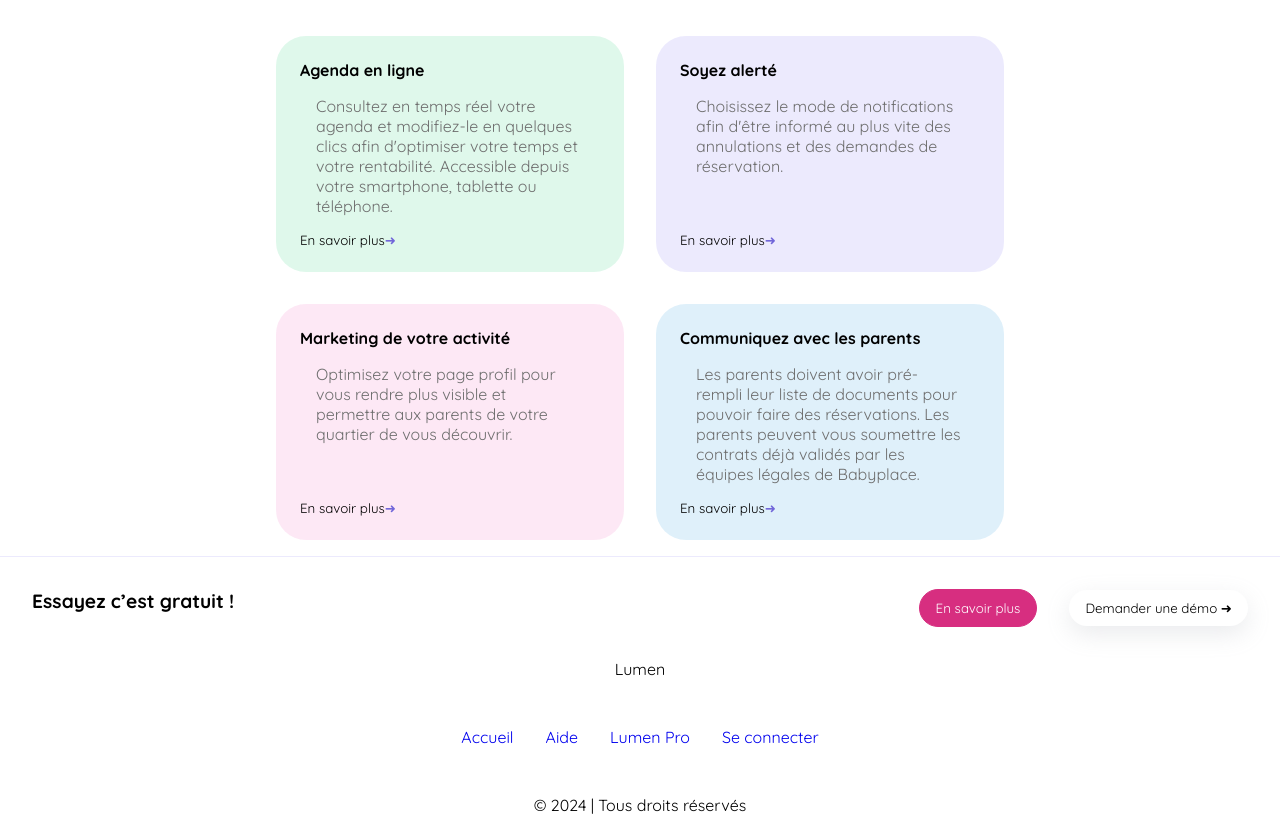
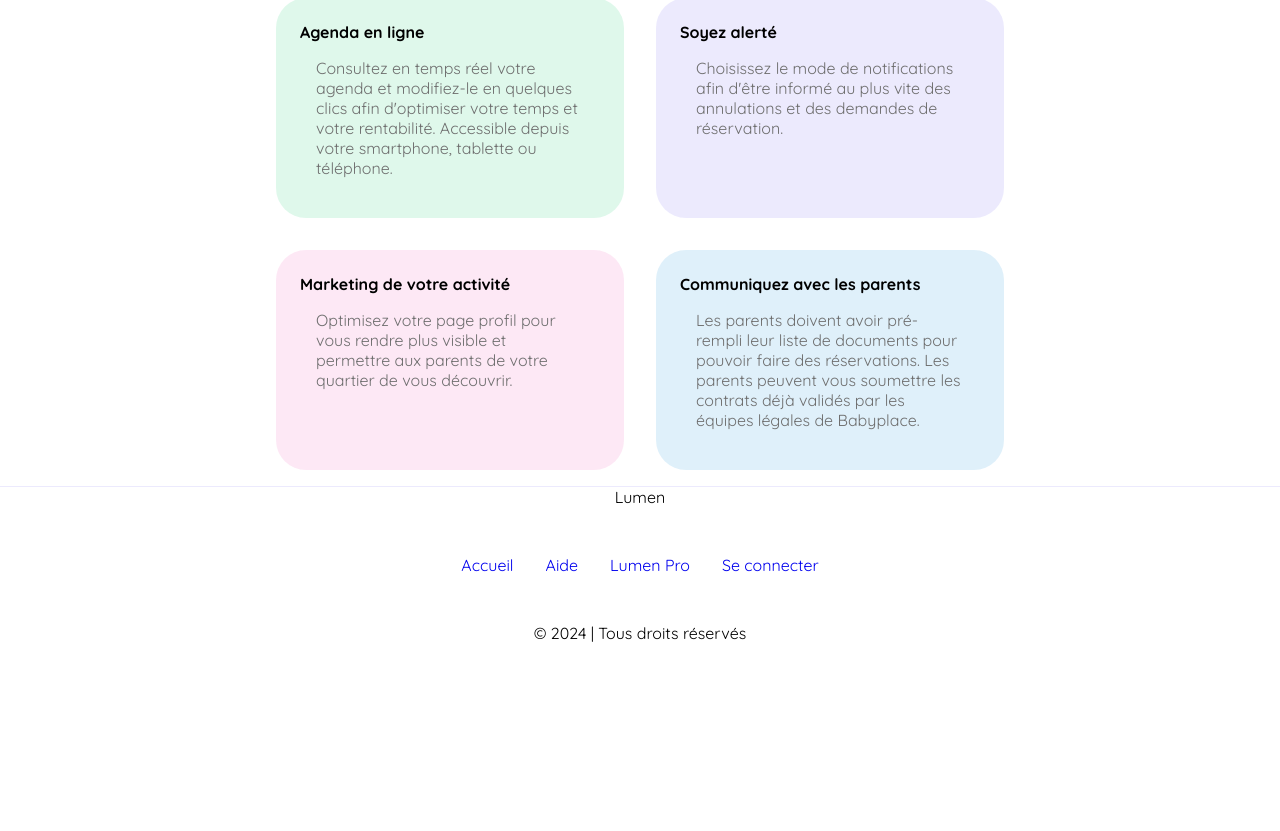
Before and after one commit to WildCodeSchool-2024-02/toulouse-babyplace, a React (Vite) app in the folder client/: page / in a window 1280 px wide. Shown: the part 815-1646 px from the top of the page. After the commit the page ends 1474 px from the top, so only its background shows below. Built offline with nearby package versions, Linux system fonts and the light colour scheme; a web font is replaced by a local one.

Commit message:
feat: deconnexion done

```diff
--- a/client/src/App.jsx
+++ b/client/src/App.jsx
@@ -24,7 +24,6 @@ function App() {
                 <li>Communication directe et simplifiée avec les parents.</li>
               </ul>
             </div>
-            <button type="button">En savoir plus</button>
           </div>
           <img src={intro} alt="intro img" id="img-intro" />
         </div>
@@ -54,7 +53,6 @@ function App() {
             Équipez-vous du logiciel de gestion de place d&apos;accueil de
             jeunes enfants le plus complet
           </h3>
-          <p>Cliquez sur l&apos;une de nos solutions pour en savoir plus.</p>
         </div>
         <div id="case-middle">
           <div id="case-grid">
@@ -68,9 +66,6 @@ function App() {
                   téléphone.
                 </p>
               </div>
-              <button type="button">
-                En savoir plus <span> &#10140;</span>
-              </button>
             </div>
             <div id="alert" className="case">
               <div>
@@ -80,9 +75,6 @@ function App() {
                   au plus vite des annulations et des demandes de réservation.
                 </p>
               </div>
-              <button type="button">
-                En savoir plus <span>&#10140;</span>
-              </button>
             </div>
             <div id="activity" className="case">
               <div>
@@ -92,9 +84,6 @@ function App() {
                   permettre aux parents de votre quartier de vous découvrir.
                 </p>
               </div>
-              <button type="button">
-                En savoir plus <span>&#10140;</span>
-              </button>
             </div>
             <div id="communication" className="case">
               <div>
@@ -106,9 +95,6 @@ function App() {
                   Babyplace.
                 </p>
               </div>
-              <button type="button">
-                En savoir plus <span>&#10140;</span>
-              </button>
             </div>
           </div>
         </div>
--- a/client/src/components/Footer/Footer.jsx
+++ b/client/src/components/Footer/Footer.jsx
@@ -4,17 +4,6 @@ import "./Footer.scss";
 function Footer() {
   return (
     <div id="footer">
-      <div id="footer-top">
-        <h2>Essayez c’est gratuit !</h2>
-        <div>
-          <button id="btn-more" type="button">
-            En savoir plus
-          </button>
-          <button id="btn-demo" type="button">
-            Demander une démo <span>&#10140;</span>
-          </button>
-        </div>
-      </div>
       <div>
         <p>Lumen</p>
         <ul>
```
